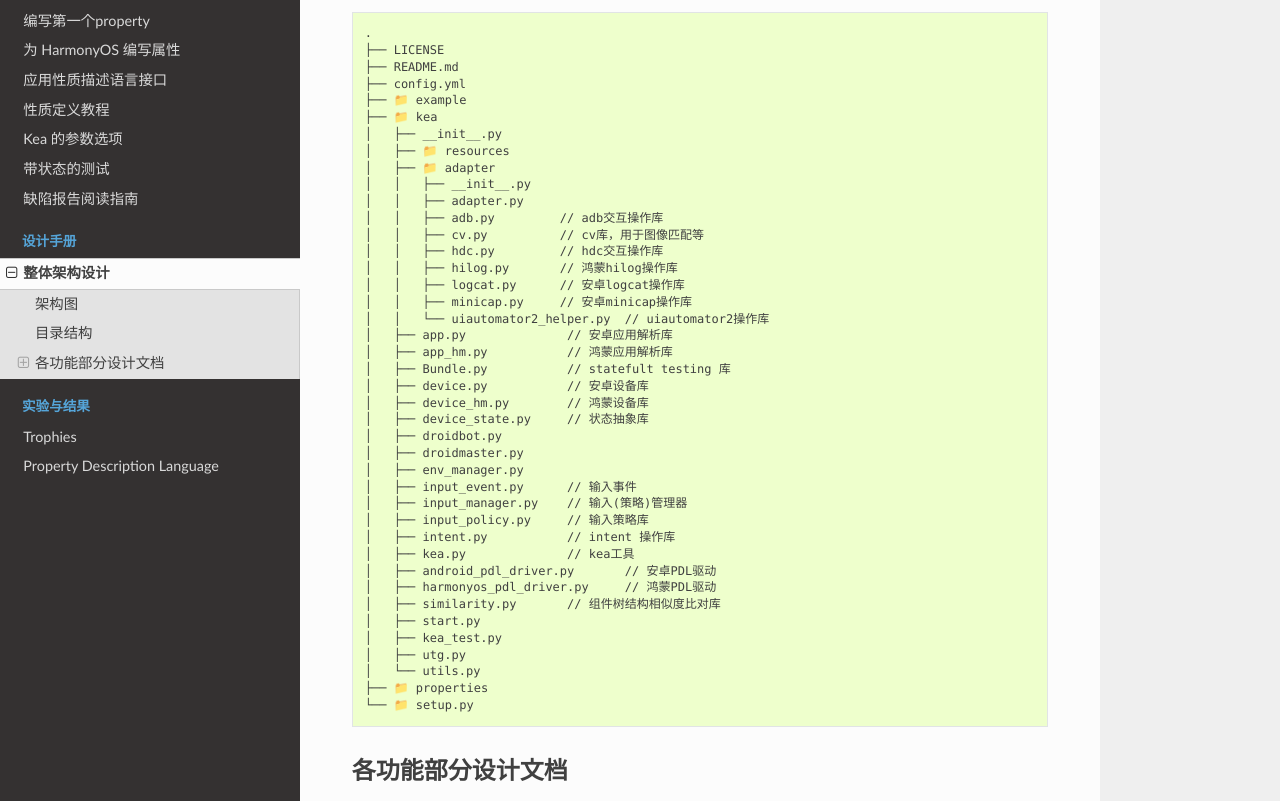
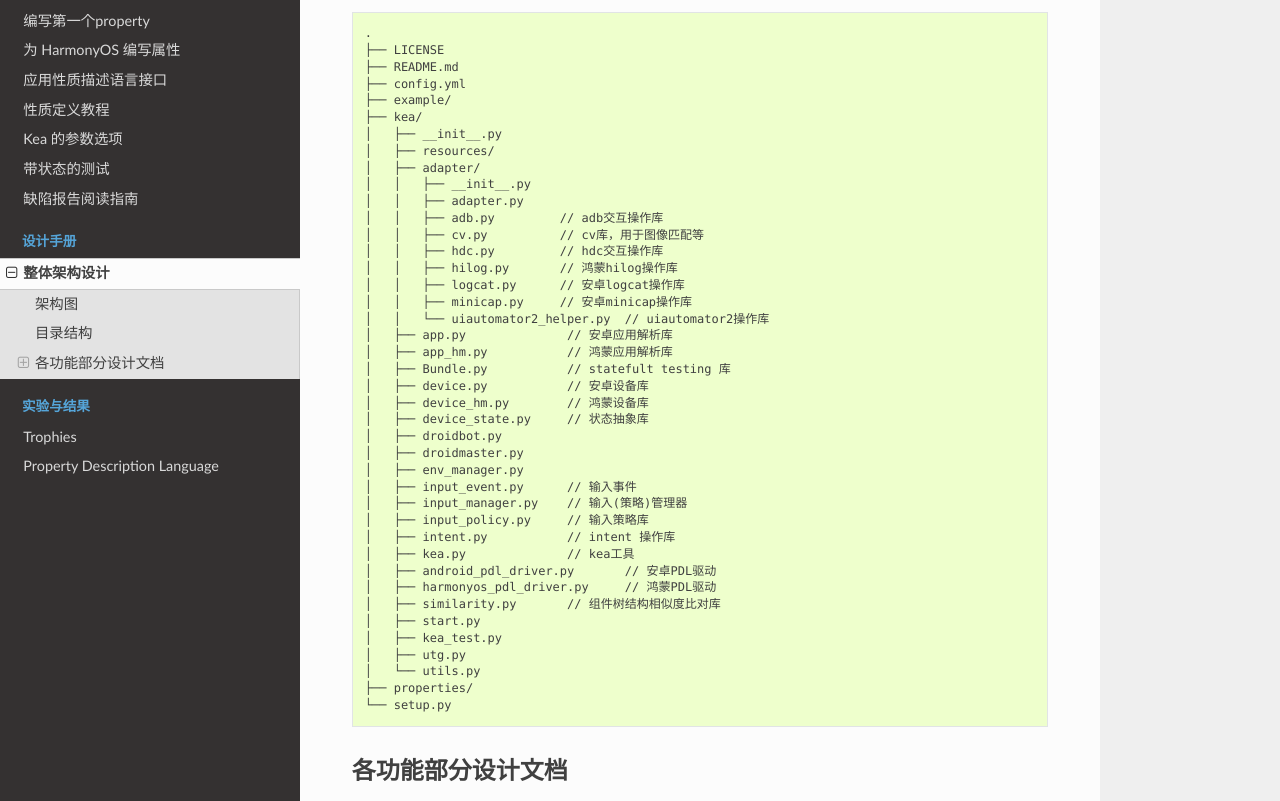
Before and after one commit to XixianLiang/kea-technic-docs, a Sphinx documentation site: the page built from docs/source/part-designDocument/intro.rst, in a window 1280 px wide and 1400 px high, scrolled down 462 px. Shown: the part 234-1035 px from the top of the window. Built offline with Sphinx 7.4.7 and the Read the Docs theme 3.1.0, drawn with Linux system fonts in a browser that asks for light colours.

```diff
--- a/README.rst
+++ b/README.rst
@@ -41,9 +41,9 @@ https://kea-technic-docs.readthedocs.io/zh-cn/latest/
 
     cd kea-technic-docs/docs
 
-    # You should delete the build dir every time you modify the file structure of the project
+    # You should clean build dir every time you modify the file structure of the project
     # Or the cache will affect the previewer of the esbonio extension.
-    rm -r build
+    make clean
 
     make html
 
--- a/docs/source/part-designDocument/intro.rst
+++ b/docs/source/part-designDocument/intro.rst
@@ -19,11 +19,11 @@
     ├── LICENSE
     ├── README.md
     ├── config.yml
-    ├── 📁 example
-    ├── 📁 kea
+    ├── example/
+    ├── kea/
     │   ├── __init__.py
-    │   ├── 📁 resources
-    │   ├── 📁 adapter
+    │   ├── resources/
+    │   ├── adapter/
     │   │   ├── __init__.py
     │   │   ├── adapter.py
     │   │   ├── adb.py         // adb交互操作库
@@ -54,8 +54,8 @@
     │   ├── kea_test.py
     │   ├── utg.py
     │   └── utils.py
-    ├── 📁 properties
-    └── 📁 setup.py
+    ├── properties/
+    └── setup.py
 
 
 各功能部分设计文档
--- a/docs/source/part-designDocument/kea/kea.rst
+++ b/docs/source/part-designDocument/kea/kea.rst
@@ -77,10 +77,10 @@ load_app_properties 从用户指定的性质文件中读取性质并存储入Kea
             try:
                 module = importlib.import_module(module_name)
 
-                # set the pdl driver in the modules (the user written properties)
+                # set the pdl driver in the modules
                 module.d = cls._pdl_driver
 
-                # find all kea tests in the module and attempt to Load them.
+                # find all kea tests in the module. Load them.
                 for obj in getmembers(module):
                     if is_subclass(obj, KeaTest):
                         cls.load_KeaTest(obj)
```
Also changed, not shown: docs/source/part-designDocument/kea/keaTestElements.rst (+2 -11 lines), docs/source/part-theory/introduction/procedure.rst (+4 -4 lines).
